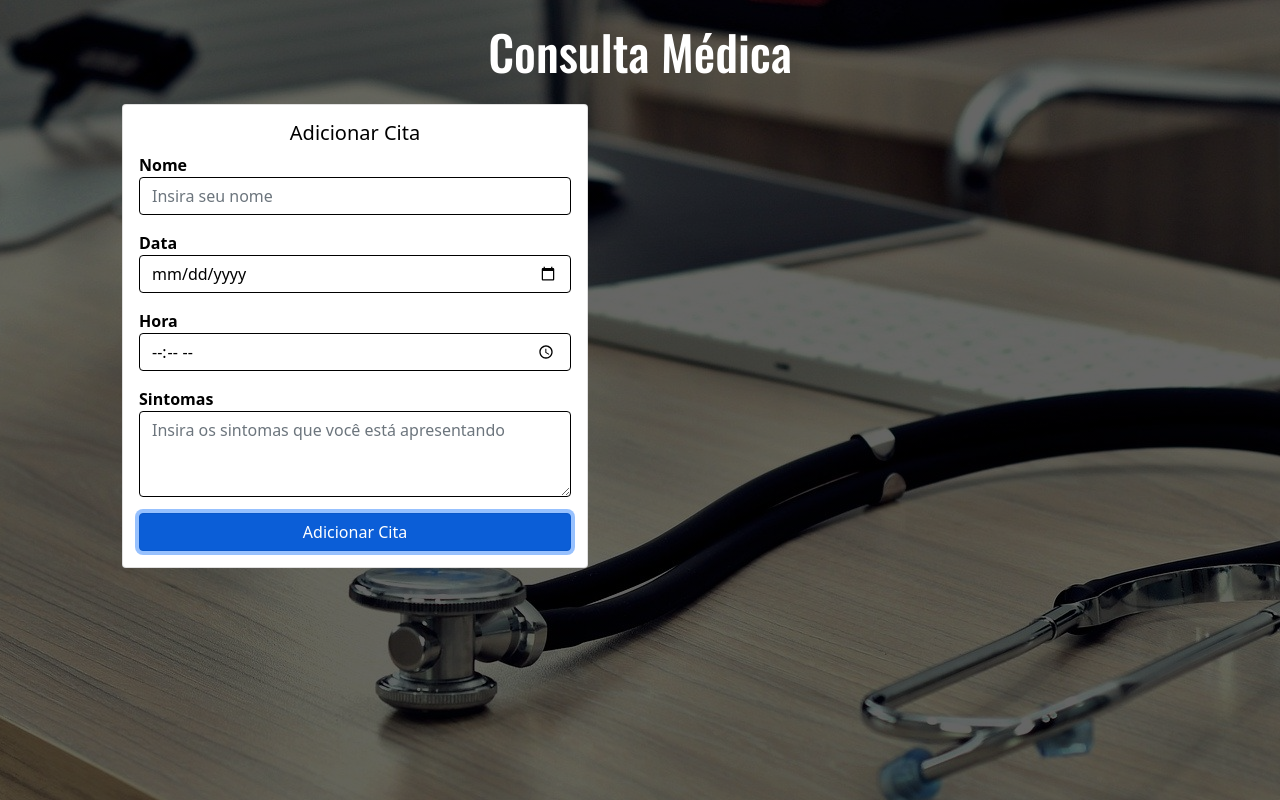
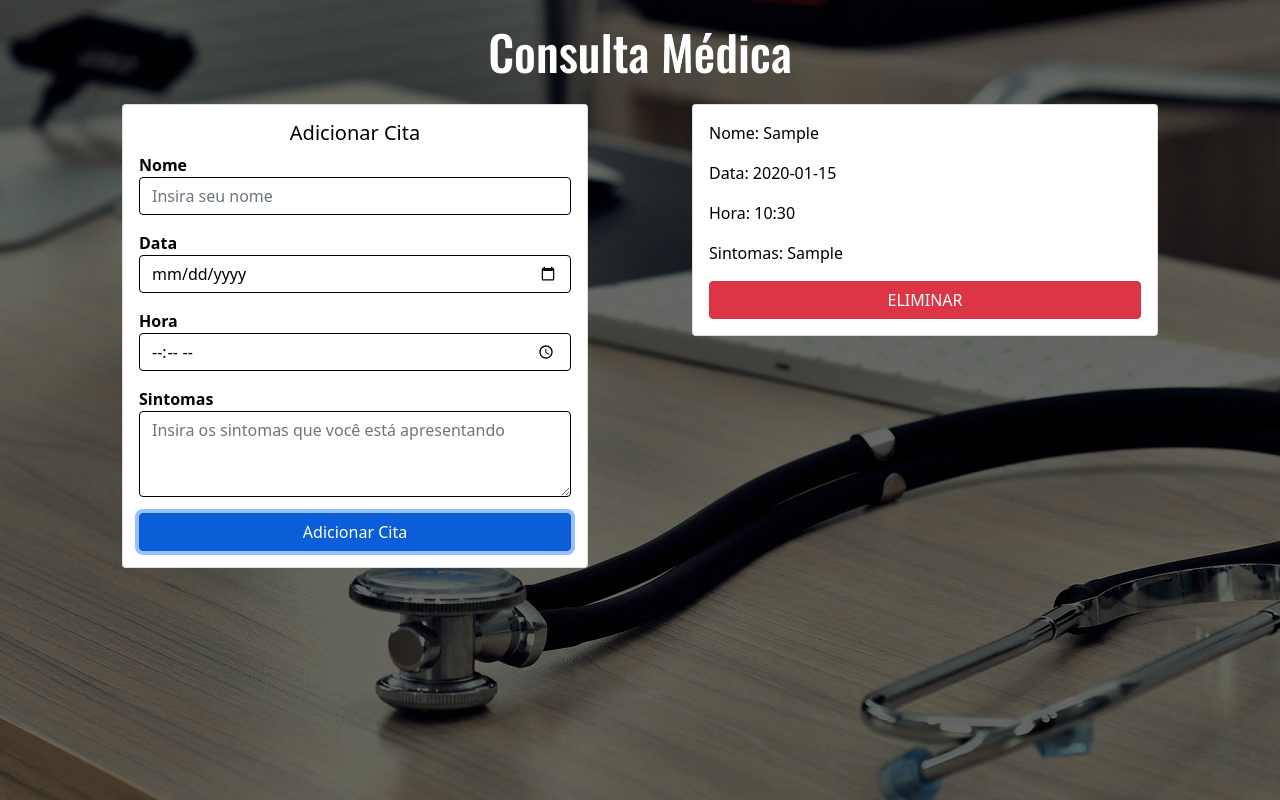
Before and after one commit to JoseDarioGonzalezCha/ProjetoCitaMedica, an Angular app: page / in a window 1280 px wide. Both pictures are taken after typing "Sample", "2020-01-15", "10:30", "Sample" into the empty fields and a click on the button "Adicionar Cita". Built offline with nearby package versions, Linux system fonts and the light colour scheme.

Commit message:
modificado component list-citas.html

```diff
--- a/src/app/components/list-citas/list-citas.component.html
+++ b/src/app/components/list-citas/list-citas.component.html
@@ -3,3 +3,12 @@
         <h5 class="card-title text-center">Não há compromissos para mostrar</h5>
     </div>
 </div>
+<div *ngFor="let cita of listadoCitas" class="card mb-2">
+    <div class="card-body">
+        <p class="card-text"><span>Nome: </span> {{ cita.nome }} </p>
+        <p class="card-text"><span>Data: </span> {{ cita.data }} </p>
+        <p class="card-text"><span>Hora: </span> {{ cita.hora }} </p>
+        <p class="card-text"><span>Sintomas: </span> {{ cita.sintomas }} </p>
+        <button style="width: 100%;" class="btn btn-danger btn-block">ELIMINAR</button>
+    </div>
+</div>
```
